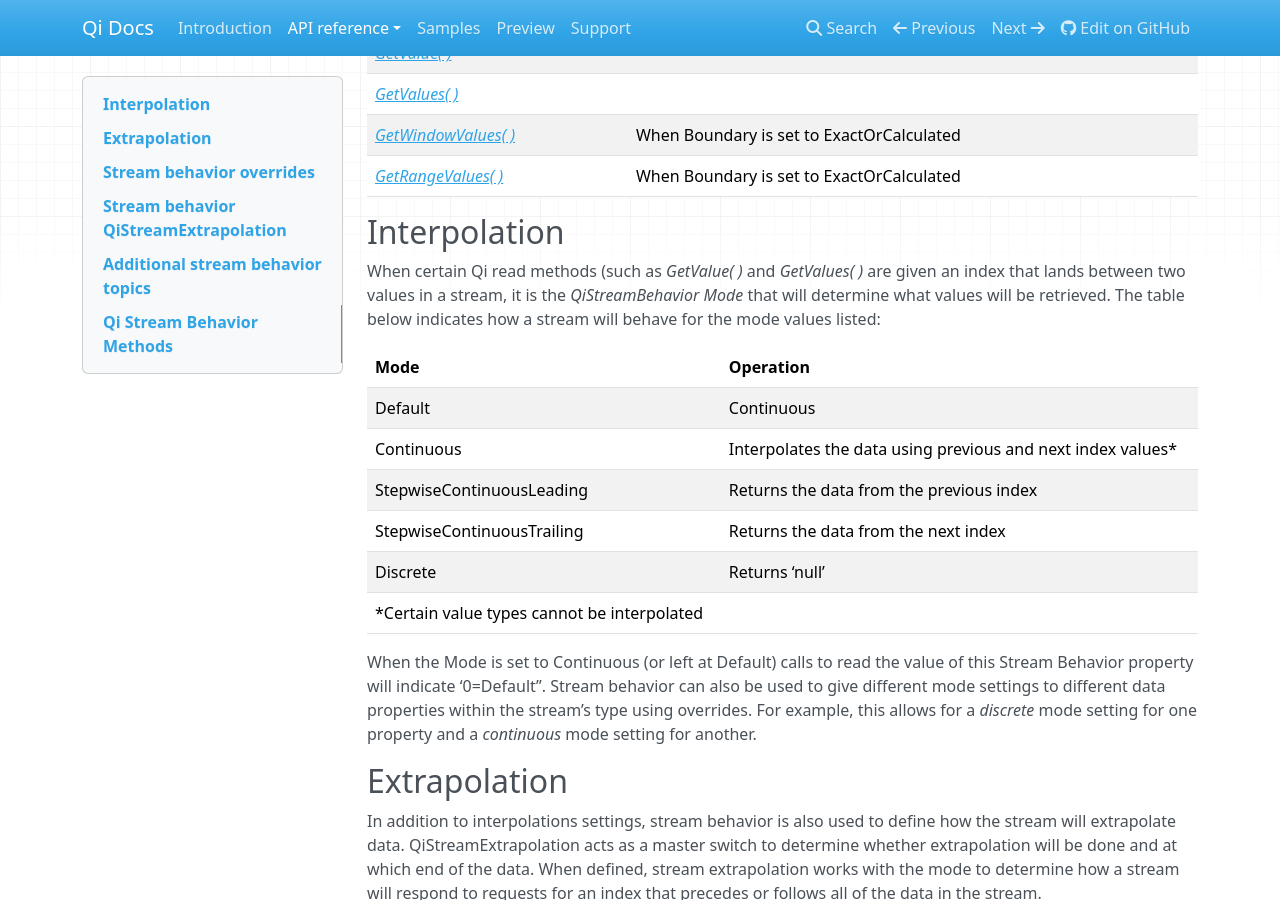
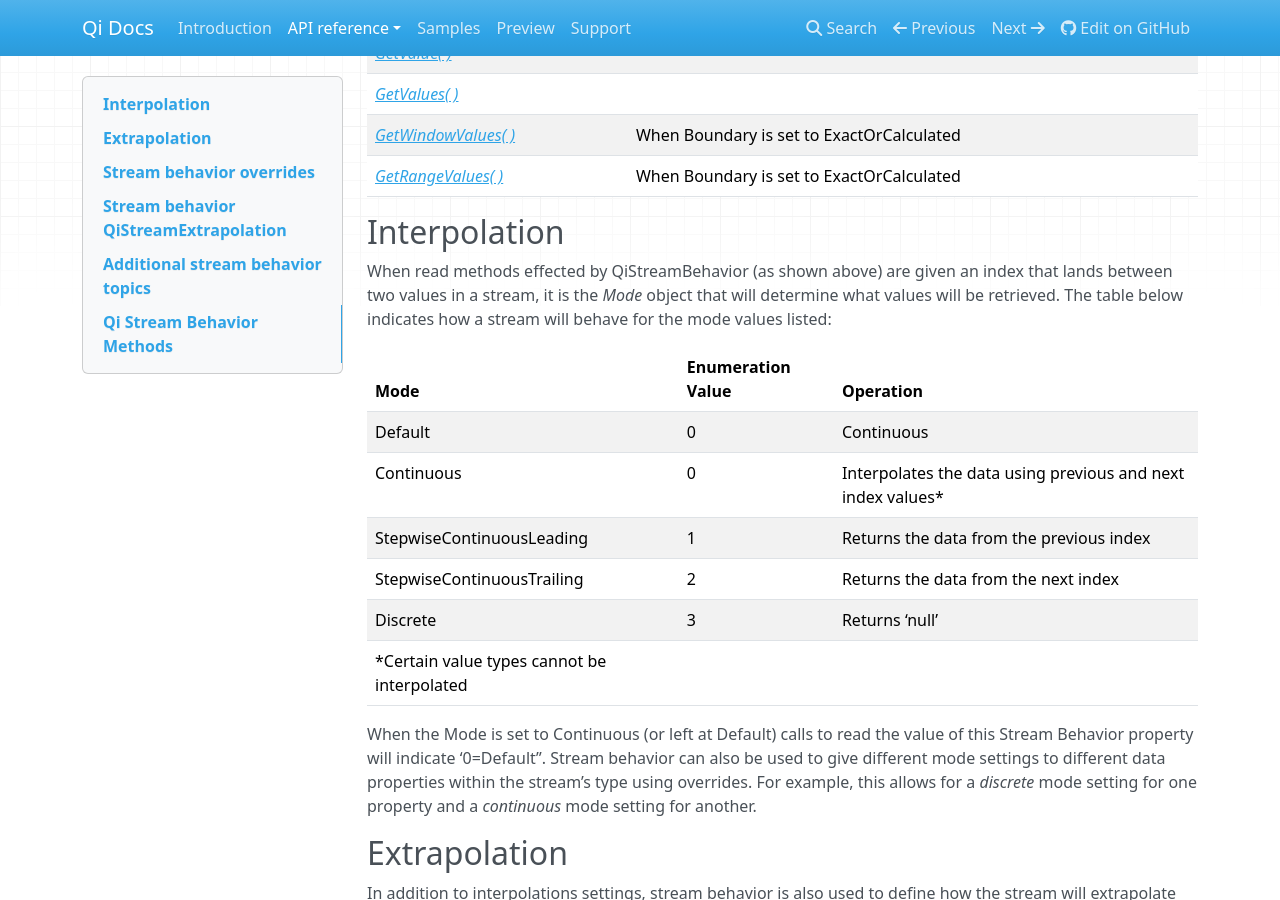
Before and after one commit to ssuryanarayanan/Qi-Docs, an MkDocs documentation site: the page built from docs/QiStreamBehaviors.md, in a window 1280 px wide and 900 px high, scrolled down 874 px. Built offline with MkDocs 1.6.1, drawn with Linux system fonts in a browser that asks for light colours; nearby versions of some CDN libraries; old or Windows-style settings are respelled for this version of MkDocs.

Commit message:
Update QiStreamBehaviors.md

```diff
--- a/docs/QiStreamBehaviors.md
+++ b/docs/QiStreamBehaviors.md
@@ -30,15 +30,15 @@ __Methods effected by *QiStreamBehavior*__
 
 ##Interpolation
 
-When certain Qi read methods (such as *GetValue( )* and *GetValues( )* are given an index that lands between two values in a stream, it is the *QiStreamBehavior Mode* that will determine what values will be retrieved. The table below indicates how a stream will behave for the mode values listed:
+When read methods effected by QiStreamBehavior (as shown above) are given an index that lands between two values in a stream, it is the *Mode* object that will determine what values will be retrieved. The table below indicates how a stream will behave for the mode values listed:
 
-|Mode|Operation|
-|---|---|
-|Default|Continuous|
-|Continuous|Interpolates the data using previous and next index values\*|
-|StepwiseContinuousLeading|Returns the data from the previous index|
-|StepwiseContinuousTrailing|Returns the data from the next index|
-|Discrete|Returns ‘null’|
+|Mode|Enumeration Value|Operation|
+|---|---|---|
+|Default|0|Continuous|
+|Continuous|0|Interpolates the data using previous and next index values\*|
+|StepwiseContinuousLeading|1|Returns the data from the previous index|
+|StepwiseContinuousTrailing|2|Returns the data from the next index|
+|Discrete|3|Returns ‘null’|
  			*Certain value types cannot be interpolated
 
 When the Mode is set to Continuous (or left at Default) calls to read the value of this Stream Behavior property will indicate ‘0=Default”. Stream behavior can also be used to give different mode settings to different data properties within the stream’s type using overrides. For example, this allows for a *discrete* mode setting for one property and a *continuous* mode setting for another.
```
